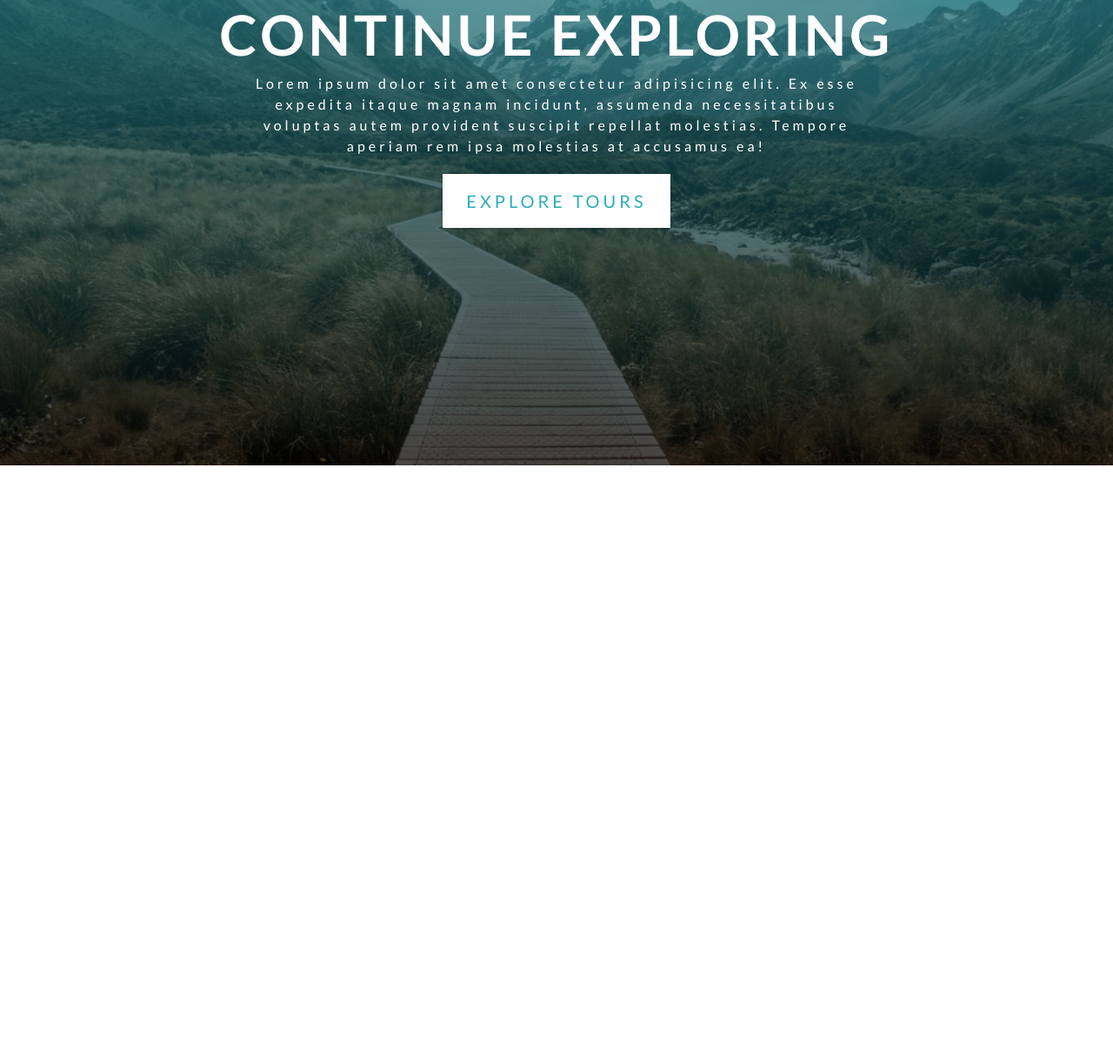
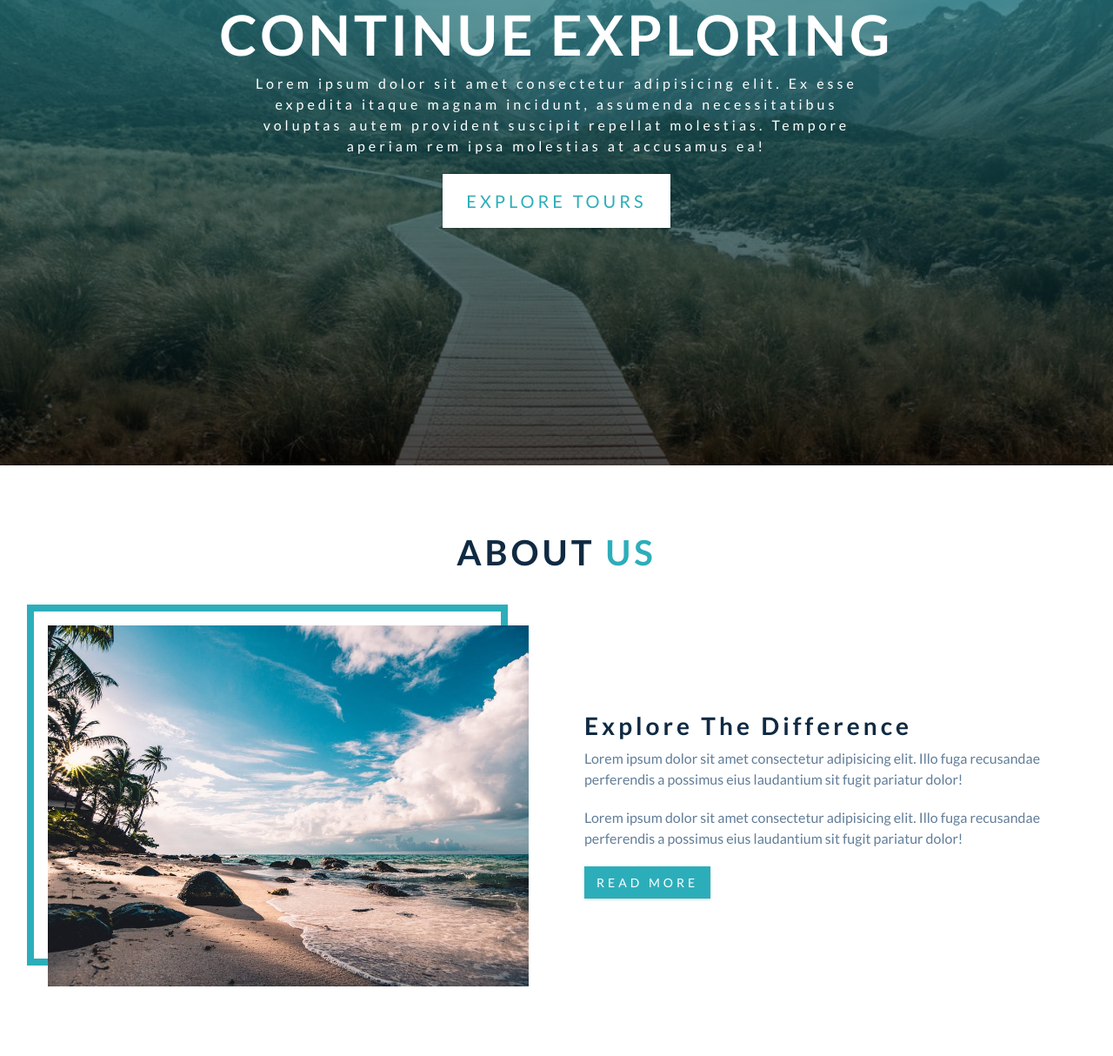
Before and after one commit to CKVargas/css-flexbox-backroads-test-2022, a plain HTML site: page index.html in a window 1280 px wide. Shown: the part 265-1479 px from the top of the page at 87% size. Before the commit the page ends 800 px from the top, so only its background shows below. Drawn offline with Linux system fonts and the light colour scheme.

Commit message:
about section

```diff
--- a/css/styles.css
+++ b/css/styles.css
@@ -259,6 +259,57 @@ Hero
   }
 }
 
+/*
+===============
+About
+===============
+*/
+/* section add to globals */
+/* title add to globals */
+/* section center add to globals */
+.about-img,
+.about-info {
+  margin-bottom: 2rem;
+}
+
+@media screen and (min-width: 992px) {
+  .about-center {
+    display: flex;
+    justify-content: space-between;
+    flex-wrap: wrap;
+    /* background: red; */
+  }
+
+  .about-img,
+  .about-info {
+    flex: 0 0 calc(50% - 2rem);
+    margin-bottom: 0;
+    align-self: center;
+  }
+}
+
+@media screen and (min-width: 1170px) {
+  .about-img::before {
+    content: "";
+    position: absolute;
+    border: 0.5rem solid var(--clr-primary-5);
+    width: 100%;
+    height: 100%;
+    box-sizing: border-box;
+    top: -1.5rem;
+    left: -1.5rem;
+    /* z-index: -1; */
+  }
+
+  .about-img {
+    position: relative;
+  }
+
+  .about-photo {
+    position: relative;
+  }
+}
+
 
 /*
 ===============
--- a/index.html
+++ b/index.html
@@ -32,6 +32,30 @@
     </header>
     <!-- end of header  -->
 
+    <!-- about section -->
+    <section class="section" id="about">
+      <!-- section title -->
+      <div class="section-title">
+        <h2>about <span>us</span></h2>
+      </div>
+      <!-- end of section title -->
+      <div class="section-center about-center">
+        <!-- about img wrapper -->
+        <article class="about-img">
+          <img src="./images/about.jpeg" class="about-photo" alt="awesome beach">
+        </article>
+        <!-- about info -->
+        <article class="about-info">
+          <h3>explore the difference</h3>
+          <p>Lorem ipsum dolor sit amet consectetur adipisicing elit. Illo fuga recusandae perferendis a possimus eius
+            laudantium sit fugit pariatur dolor!</p>
+          <p>Lorem ipsum dolor sit amet consectetur adipisicing elit. Illo fuga recusandae perferendis a possimus eius
+            laudantium sit fugit pariatur dolor!</p>
+          <a href="#" class="btn">read more</a>
+        </article>
+      </div>
+    </section>
+    <!-- end of about section -->
 
 
     <!-- contact -->
```
